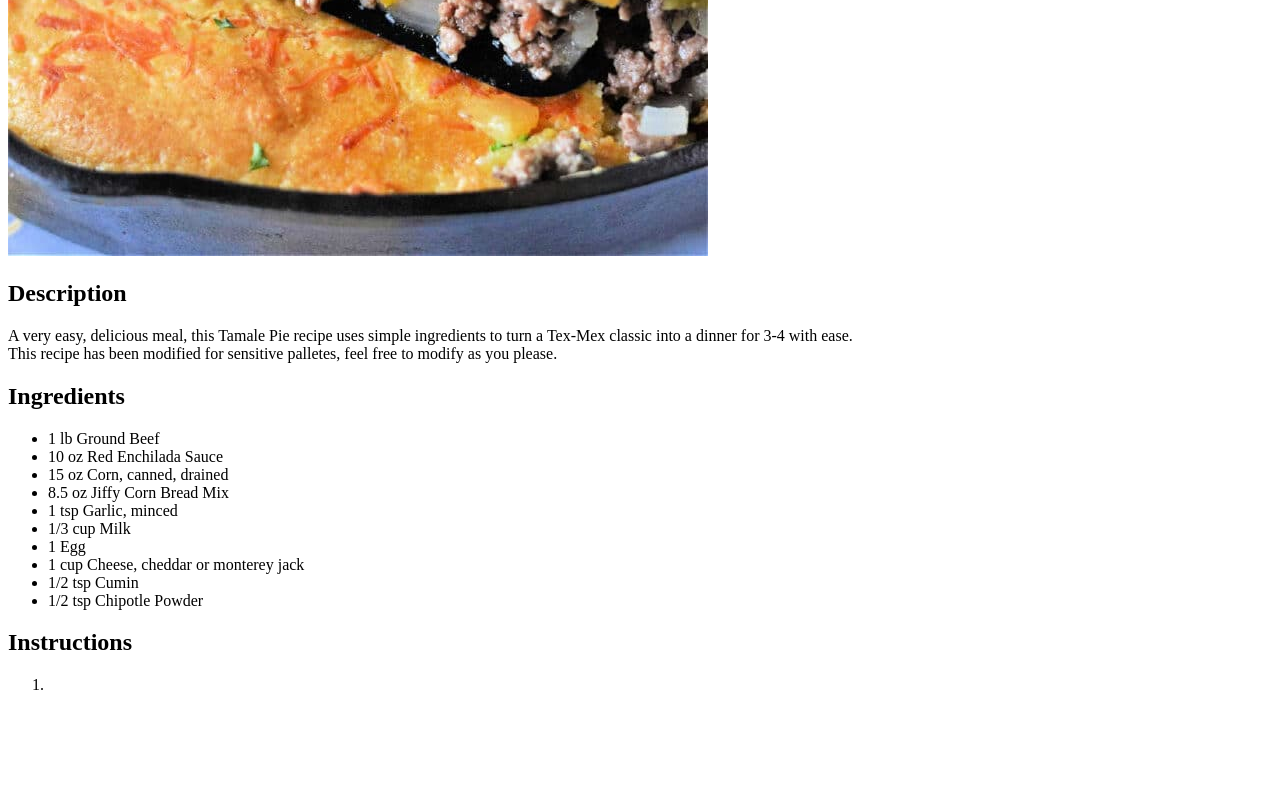
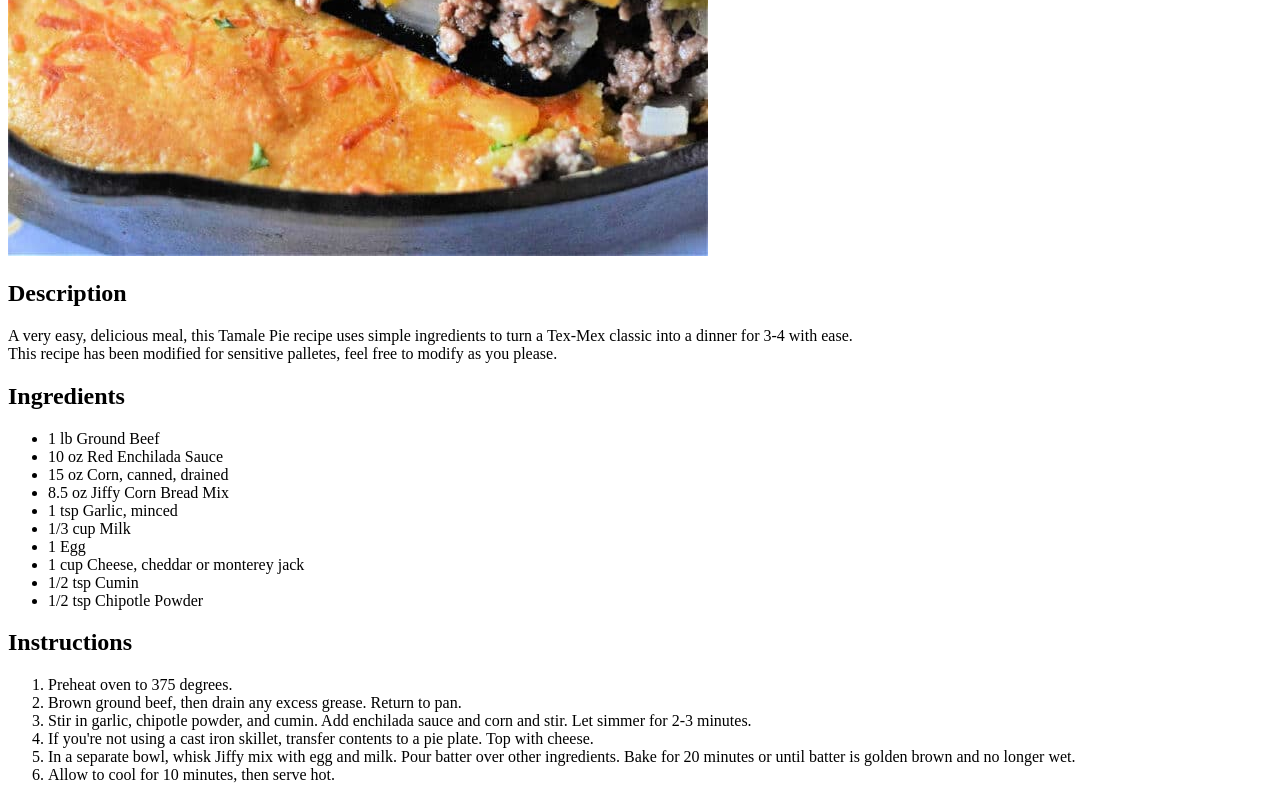
Before and after one commit to Mega2447/odin-recipes, a plain HTML site: page recipes/tamale-pie.html in a window 1280 px wide. Shown: the part 903-1703 px from the top of the page. Before the commit the page ends 1613 px from the top, so only its background shows below. Drawn offline with Linux system fonts and the light colour scheme.

Commit message:
Add Instructions for Tamale Pie

```diff
--- a/recipes/tamale-pie.html
+++ b/recipes/tamale-pie.html
@@ -35,7 +35,12 @@
         <h2>Instructions</h2>
 
         <ol>
-            <li></li>
+            <li>Preheat oven to 375 degrees.</li>
+            <li>Brown ground beef, then drain any excess grease. Return to pan.</li>
+            <li>Stir in garlic, chipotle powder, and cumin. Add enchilada sauce and corn and stir. Let simmer for 2-3 minutes.</li>
+            <li>If you're not using a cast iron skillet, transfer contents to a pie plate. Top with cheese.</li>
+            <li>In a separate bowl, whisk Jiffy mix with egg and milk. Pour batter over other ingredients. Bake for 20 minutes or until batter is golden brown and no longer wet.</li>
+            <li>Allow to cool for 10 minutes, then serve hot.</li>
         </ol>
     </body>
 </html>
```
